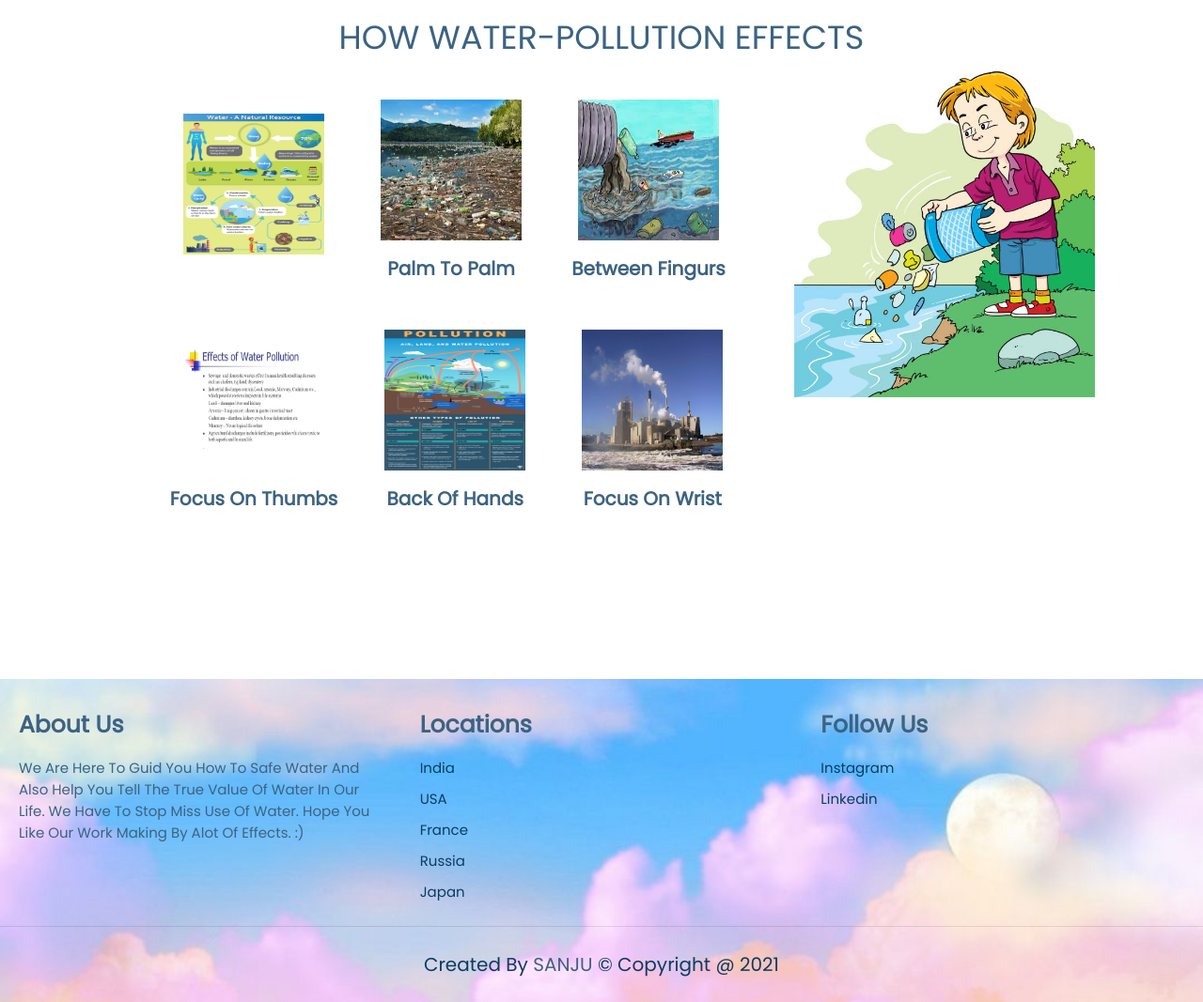
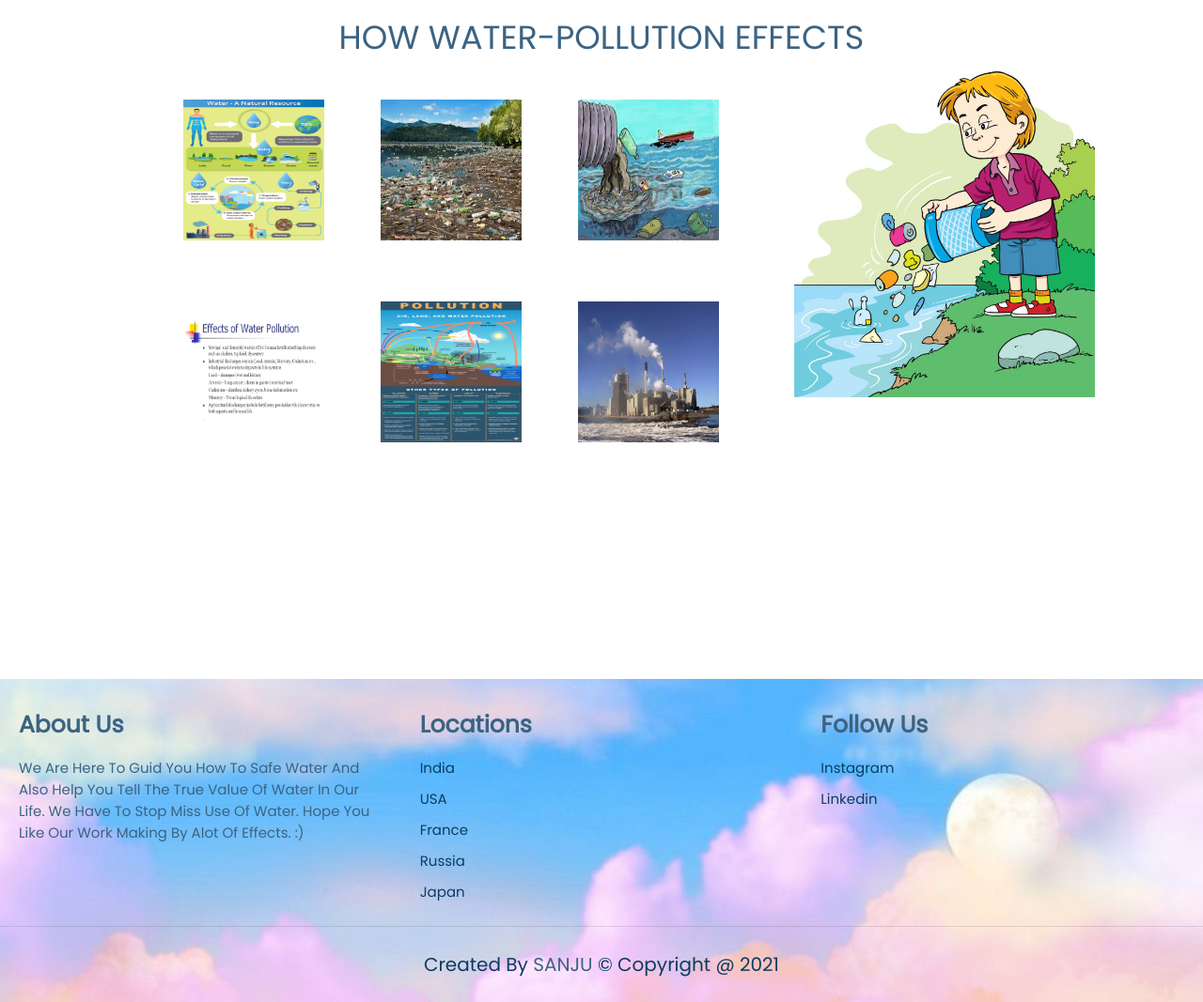
Before and after one commit to Sanju-github002/Water-Hack, a plain HTML site: page index.html in a window 1280 px wide. Shown: the part 3925-4992 px from the top of the page at 94% size. Drawn offline with nearby package versions, Linux system fonts and the light colour scheme.

Commit message:
Update index.html

```diff
--- a/index.html
+++ b/index.html
@@ -210,32 +210,26 @@
 
             <div class="box">
                 <img src="images/effects 1.jpg" alt="">
-                <h3></h3>
             </div>
 
             <div class="box">
                 <img src="images/effects 5.jfif" alt="">
-                <h3>palm to palm</h3>
             </div>
 
             <div class="box">
                 <img src="images/effect 7.jfif" alt="">
-                <h3>Between Fingurs</h3>
             </div>
 
             <div class="box">
                 <img src="images/effects 3.jpg" alt="">
-                <h3>Focus on Thumbs</h3>
             </div>
 
             <div class="box">
                 <img src="images/effects 2.jpg" alt="">
-                <h3>Back of Hands</h3>
             </div>
 
             <div class="box">
                 <img src="images/effects 6.jpg" alt="">
-                <h3>Focus on wrist</h3>
             </div>
 
         </div>
```
